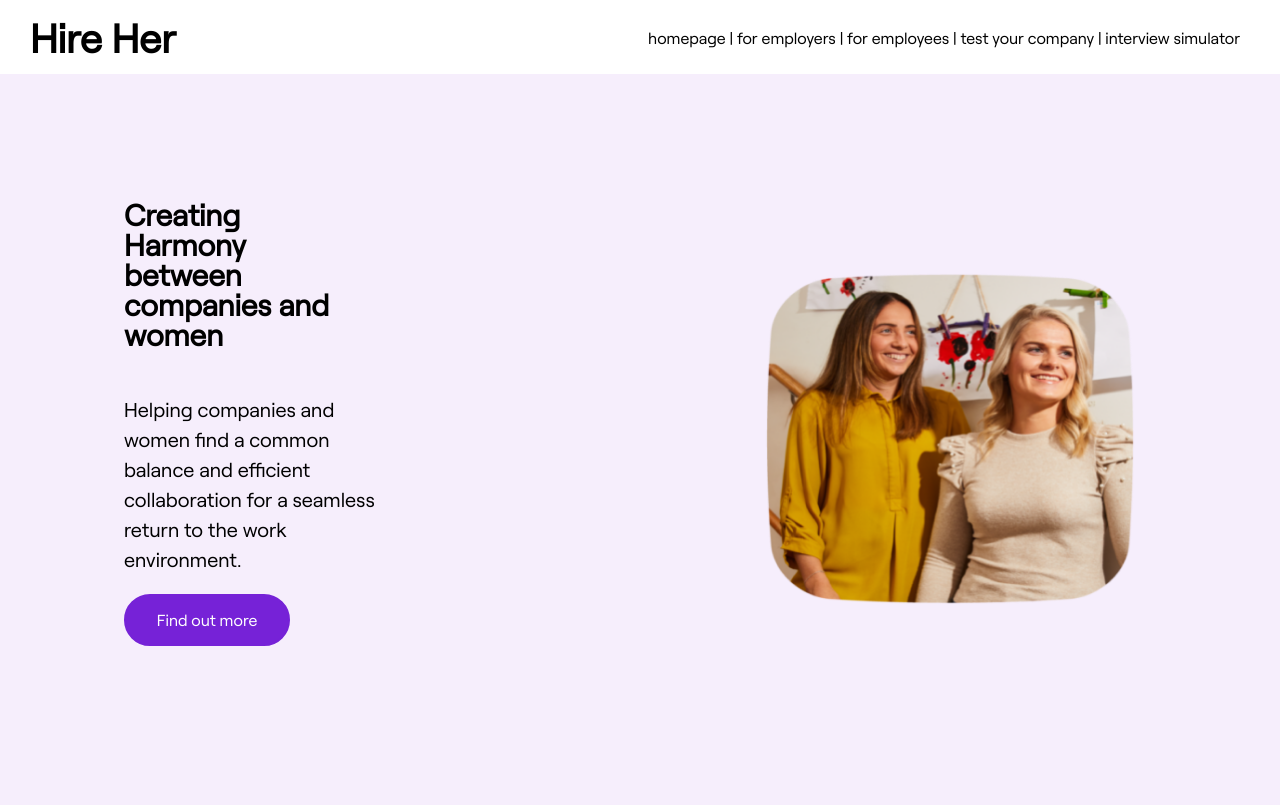
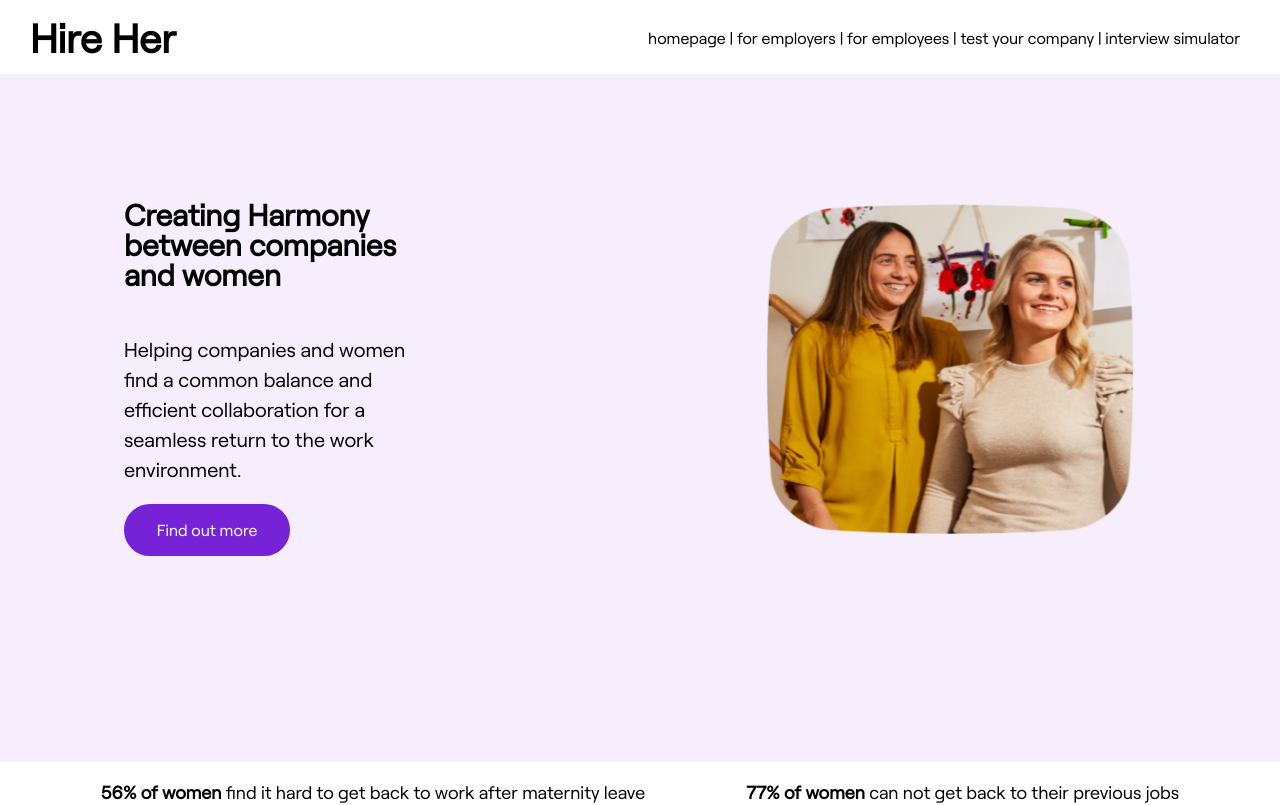
Before and after one commit to s0lena/hire-her, a React (Vite) app: page / in a window 1280 px wide. Shown: the top 805 px of the page. Built offline with nearby package versions, Linux system fonts and the light colour scheme.

Commit message:
styling issue fixed

```diff
--- a/src/components/CompanyAssesementHero/style.css
+++ b/src/components/CompanyAssesementHero/style.css
@@ -55,7 +55,7 @@
 }
 
 
-img {
+.container-hero-test img {
     width: 460px;
     height: fit-content;
     max-width: 40vw;
```
